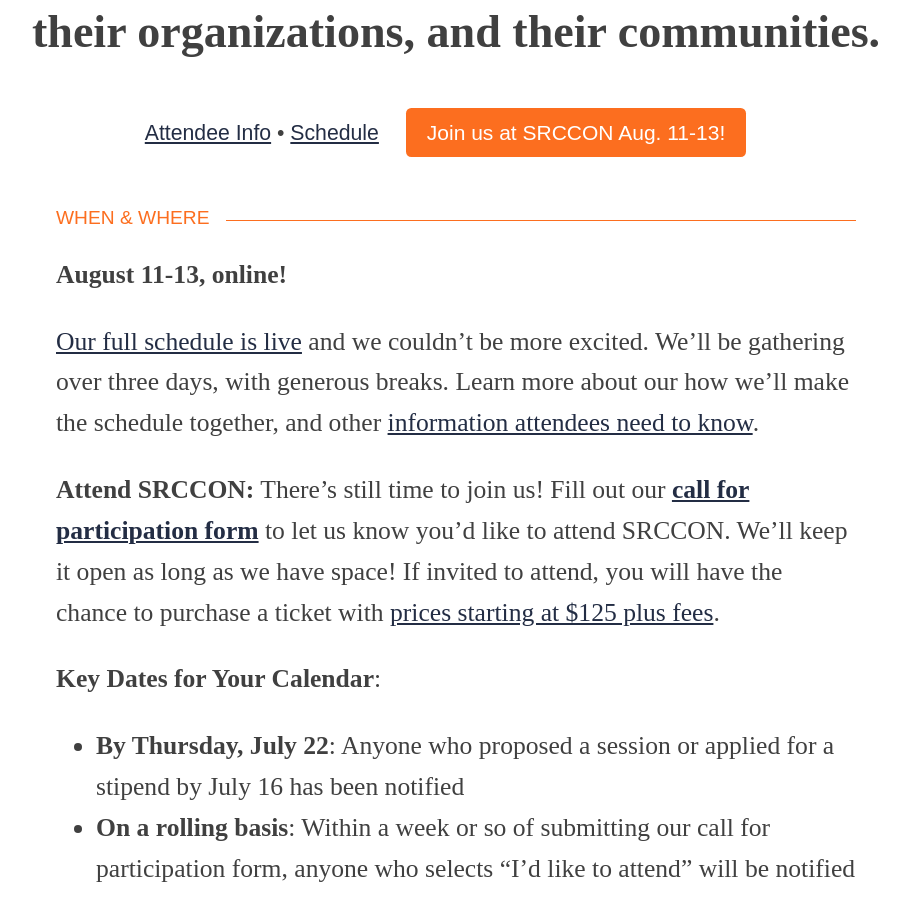
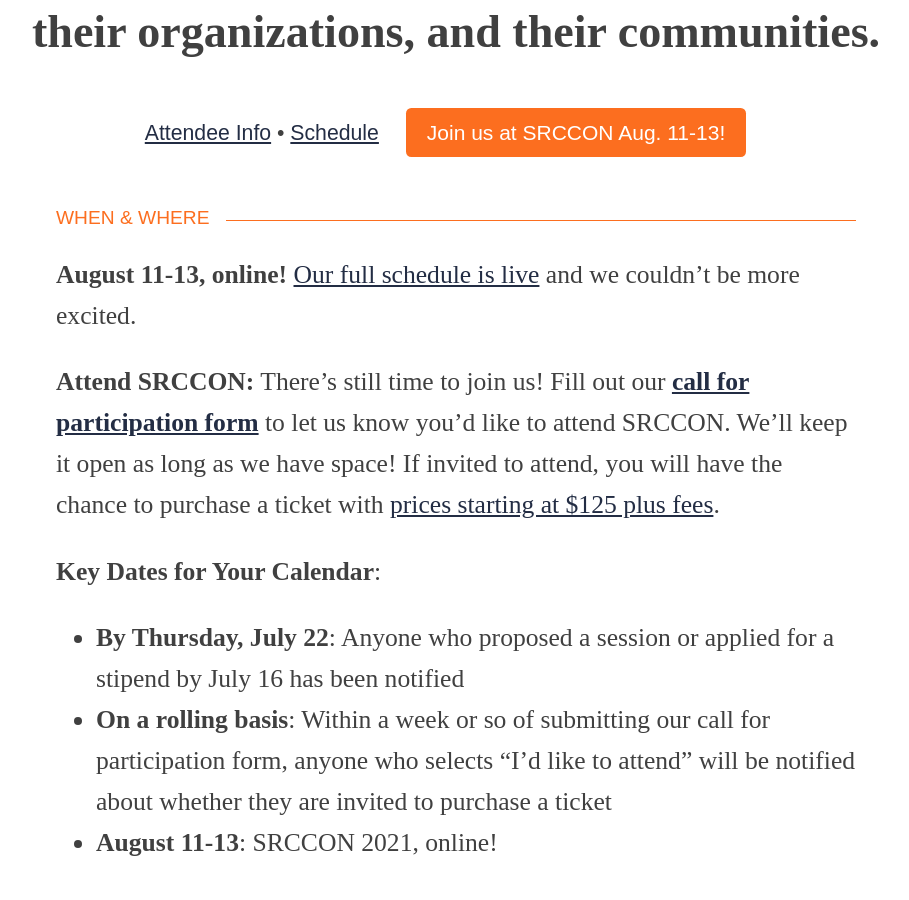
Before and after one commit to OpenNews/srccon-2021, a Jekyll site: the page built from homepage.md, in a window 1280 px wide and 900 px high, scrolled down 612 px. Shown: the whole window, without its empty margins (184-1093 px from the left). Built offline with Jekyll 4.4.1, drawn with Linux system fonts in a browser that asks for light colours; some web fonts are replaced; our own code applies the rules of GitHub Pages for plain Markdown files.

Commit message:
additional homepage edits

```diff
--- a/homepage.md
+++ b/homepage.md
@@ -5,9 +5,7 @@
 
 ### When & where
 
-**August 11-13, online!**
-
-[Our full schedule is live](/schedule) and we couldn't be more excited. We'll be gathering over three days, with generous breaks. Learn more about our how we'll make the schedule together, and other [information attendees need to know](/attendees).
+**August 11-13, online!** [Our full schedule is live](/schedule) and we couldn't be more excited.
 
 **Attend SRCCON:** There's still time to join us! Fill out our **[call for participation form](/participation/form)** to let us know you'd like to attend SRCCON. We'll keep it open as long as we have space! If invited to attend, you will have the chance to purchase a ticket with [prices starting at $125 plus fees](/attendees/#tickets).
 
```
